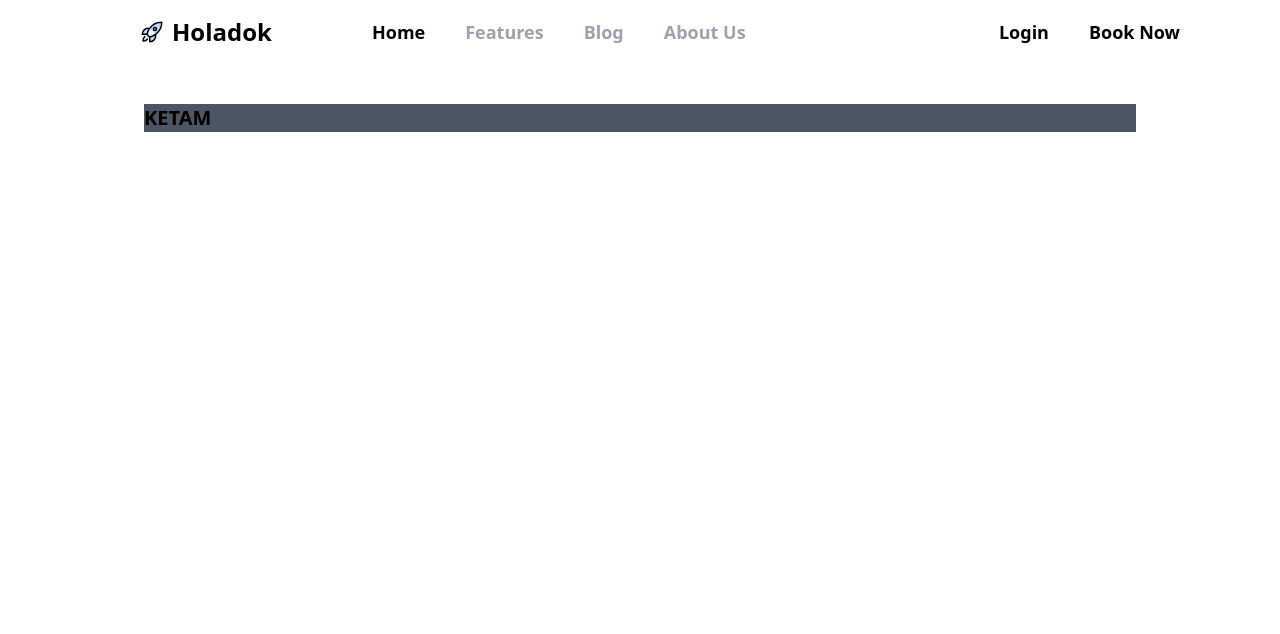
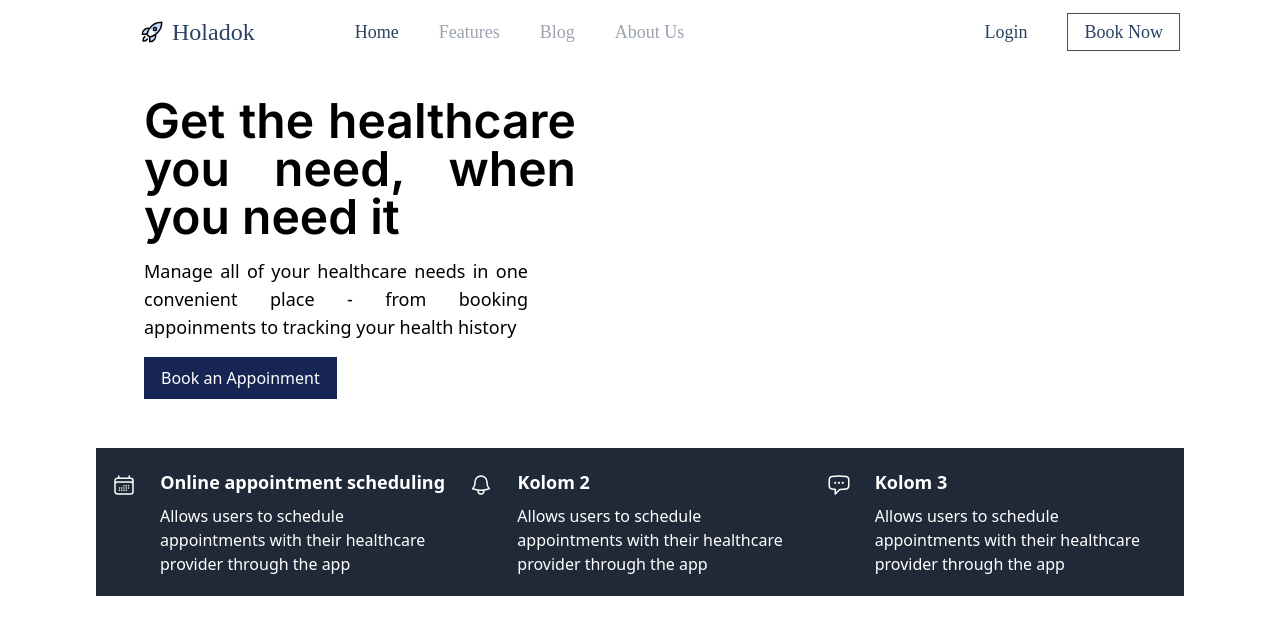
Before and after one commit to zuelfiekarar/challenge, a website: page #2/index.html in a window 1280 px wide. Drawn offline with Linux system fonts and the light colour scheme; a web font is replaced by a local one.

Commit message:
Body dan Container

```diff
--- a/#2/index.html
+++ b/#2/index.html
@@ -3,37 +3,74 @@
 <head>
     <link rel="preconnect" href="https://fonts.googleapis.com">
     <link rel="preconnect" href="https://fonts.gstatic.com" crossorigin>
-    <link href="https://fonts.googleapis.com/css2?family=Inter:wght@100&display=swap" rel="stylesheet">
+    <link href="https://fonts.googleapis.com/css2?family=Asap+Condensed:wght@400;500&family=Inter:wght@100;600&display=swap" rel="stylesheet">
     <link rel="stylesheet" href="style.css">
     <title>Holadok</title>
 </head>
 <body>
     <nav>
-        <div class="container mx-auto px-20">
+        <div class="container mx-auto px-20 font-asap">
             <div class="flex items-center justify-between h-16 ml-5">
                 <div class="h-100 flex items-center">
                     <svg xmlns="http://www.w3.org/2000/svg" fill="none" viewBox="0 0 24 24" stroke-width="1.5" stroke="currentColor" class="w-6 h-6 ml-10 fill-blue-200">
                         <path stroke-linecap="round" stroke-linejoin="round" d="M15.59 14.37a6 6 0 01-5.84 7.38v-4.8m5.84-2.58a14.98 14.98 0 006.16-12.12A14.98 14.98 0 009.631 8.41m5.96 5.96a14.926 14.926 0 01-5.841 2.58m-.119-8.54a6 6 0 00-7.381 5.84h4.8m2.581-5.84a14.927 14.927 0 00-2.58 5.84m2.699 2.7c-.103.021-.207.041-.311.06a15.09 15.09 0 01-2.448-2.448 14.9 14.9 0 01.06-.312m-2.24 2.39a4.493 4.493 0 00-1.757 4.306 4.493 4.493 0 004.306-1.758M16.5 9a1.5 1.5 0 11-3 0 1.5 1.5 0 013 0z" />
                     </svg>
 
-                    <a href="#" class="text-2xl font-semibold mr-20 ml-2 text-black hover:text-blue-900">Holadok</a>
-                    <a href="#" class="text-lg font-semibold mx-5 text-black hover:text-blue-900">Home</a>
-                    <a href="#" class="text-lg font-semibold mx-5 text-gray-400 hover:text-blue-900">Features</a>
-                    <a href="#" class="text-lg font-semibold mx-5 text-gray-400 hover:text-blue-900">Blog</a>
-                    <a href="#" class="text-lg font-semibold mx-5 text-gray-400 hover:text-blue-900">About Us</a>
+                    <a href="#" class="text-2xl  mr-20 ml-2 text-dasar hover:text-blue-700">Holadok</a>
+                    <a href="#" class="text-lg mx-5 text-dasar hover:text-blue-700">Home</a>
+                    <a href="#" class="text-lg mx-5 text-gray-400 hover:text-blue-700">Features</a>
+                    <a href="#" class="text-lg mx-5 text-gray-400 hover:text-blue-700">Blog</a>
+                    <a href="#" class="text-lg mx-5 text-gray-400 hover:text-blue-700">About Us</a>
                 </div>
                 <div class="h-100 items-center flex">
-                    <a href="#" class="text-lg font-semibold mx-5 hover:text-gray-500">Login</a>
-                    <a href="#" class="text-lg font-semibold mx-5 hover:text-gray-500">Book Now</a>
+                    <a href="#" class="text-lg mx-5 text-dasar hover:text-blue-700">Login</a>
+                    <a href="#" class="text-lg mx-5 px-4 py-1 border text-dasar border-black border-opacity-70 hover:border-blue-700 hover:text-blue-700">Book Now</a>
+
                 </div>
             </div>
         </div>
     </nav>
     <section class="container mx-auto px-20 mt-10">
-        <div class="mx-16 bg-gray-600">
-            <h1 class="text-xl font-semibold mb-4">KETAM</h1>
+        <div class="flex justify-start items-center h-72 ">
+            <div class="box-content mx-16">
+                <h1 class="text-5xl w-108 text-justify font-inter font-bold mb-4">Get the healthcare you need, when you need it</h1>
+                <p class="text-lg w-96 text-justify text-inter mb-4">Manage all of your healthcare needs in one convenient place - from booking appoinments to tracking your health history</p>
+                <button class="px-4 py-2 text-left text-inter text-white bg-blue-950  border border-black border-opacity-0 hover:border-opacity-100 hover:text-yellow-400">Book an Appoinment</button>
+            </div>
         </div>
     </section>
 
+    <footer class=" text-white px-24 pt-14">
+        <div class="bg-gray-800 container mx-auto px-4 py-5 grid grid-cols-1 md:grid-cols-3 gap-4">
+            <div class="">
+                <svg xmlns="http://www.w3.org/2000/svg" fill="none" viewBox="0 0 24 24" stroke-width="1.5" stroke="currentColor" class="w-6 h-6 mr-5 inline">
+                    <path stroke-linecap="round" stroke-linejoin="round" d="M6.75 3v2.25M17.25 3v2.25M3 18.75V7.5a2.25 2.25 0 012.25-2.25h13.5A2.25 2.25 0 0121 7.5v11.25m-18 0A2.25 2.25 0 005.25 21h13.5A2.25 2.25 0 0021 18.75m-18 0v-7.5A2.25 2.25 0 015.25 9h13.5A2.25 2.25 0 0121 11.25v7.5m-9-6h.008v.008H12v-.008zM12 15h.008v.008H12V15zm0 2.25h.008v.008H12v-.008zM9.75 15h.008v.008H9.75V15zm0 2.25h.008v.008H9.75v-.008zM7.5 15h.008v.008H7.5V15zm0 2.25h.008v.008H7.5v-.008zm6.75-4.5h.008v.008h-.008v-.008zm0 2.25h.008v.008h-.008V15zm0 2.25h.008v.008h-.008v-.008zm2.25-4.5h.008v.008H16.5v-.008zm0 2.25h.008v.008H16.5V15z" />
+                </svg>
+
+                <h3 class="text-lg font-semibold mb-2 inline-block">Online appointment scheduling</h3>
+                <p class="block ml-12">Allows users to schedule appointments with their healthcare provider through the app</p>
+            </div>
+            <div>
+                <svg xmlns="http://www.w3.org/2000/svg" fill="none" viewBox="0 0 24 24" stroke-width="1.5" stroke="currentColor" class="w-6 h-6 inline mr-5">
+                    <path stroke-linecap="round" stroke-linejoin="round" d="M14.857 17.082a23.848 23.848 0 005.454-1.31A8.967 8.967 0 0118 9.75v-.7V9A6 6 0 006 9v.75a8.967 8.967 0 01-2.312 6.022c1.733.64 3.56 1.085 5.455 1.31m5.714 0a24.255 24.255 0 01-5.714 0m5.714 0a3 3 0 11-5.714 0" />
+                </svg>
+
+                <h3 class="text-lg font-semibold mb-2 inline-block">Kolom 2</h3>
+                <p class="block ml-12">Allows users to schedule appointments with their healthcare provider through the app</p>
+            </div>
+            <div>
+                <svg xmlns="http://www.w3.org/2000/svg" fill="none" viewBox="0 0 24 24" stroke-width="1.5" stroke="currentColor" class="w-6 h-6 inline mr-5">
+                    <path stroke-linecap="round" stroke-linejoin="round" d="M8.625 9.75a.375.375 0 11-.75 0 .375.375 0 01.75 0zm0 0H8.25m4.125 0a.375.375 0 11-.75 0 .375.375 0 01.75 0zm0 0H12m4.125 0a.375.375 0 11-.75 0 .375.375 0 01.75 0zm0 0h-.375m-13.5 3.01c0 1.6 1.123 2.994 2.707 3.227 1.087.16 2.185.283 3.293.369V21l4.184-4.183a1.14 1.14 0 01.778-.332 48.294 48.294 0 005.83-.498c1.585-.233 2.708-1.626 2.708-3.228V6.741c0-1.602-1.123-2.995-2.707-3.228A48.394 48.394 0 0012 3c-2.392 0-4.744.175-7.043.513C3.373 3.746 2.25 5.14 2.25 6.741v6.018z" />
+                </svg>
+
+                <h3 class="text-lg font-semibold mb-2 inline-block">Kolom 3</h3>
+                <p class="block ml-12">Allows users to schedule appointments with their healthcare provider through the app</p>
+            </div>
+        </div>
+    </footer>
+
+
+
+
 </body>
 </html>
--- a/tailwind.config.js
+++ b/tailwind.config.js
@@ -4,11 +4,21 @@ module.exports = {
   theme: {
     extend: {
       colors: {
-        'dasar': '#9beae0',
+        'dasar': '#294263',
       },
       fontFamily: {
-        'inter' : 'Inter'
+        'inter' : 'Inter',
+        'asap' : 'Asap Condensed'
       },
+      width : {
+        '108' : '27rem'
+      },
+      height : {
+        '108' : '27rem'
+      },
+      margin: {
+        '7.5' : '1.875'
+      }
     },
   },
   plugins: [],
```
Also changed, not shown: #2/style.css.
